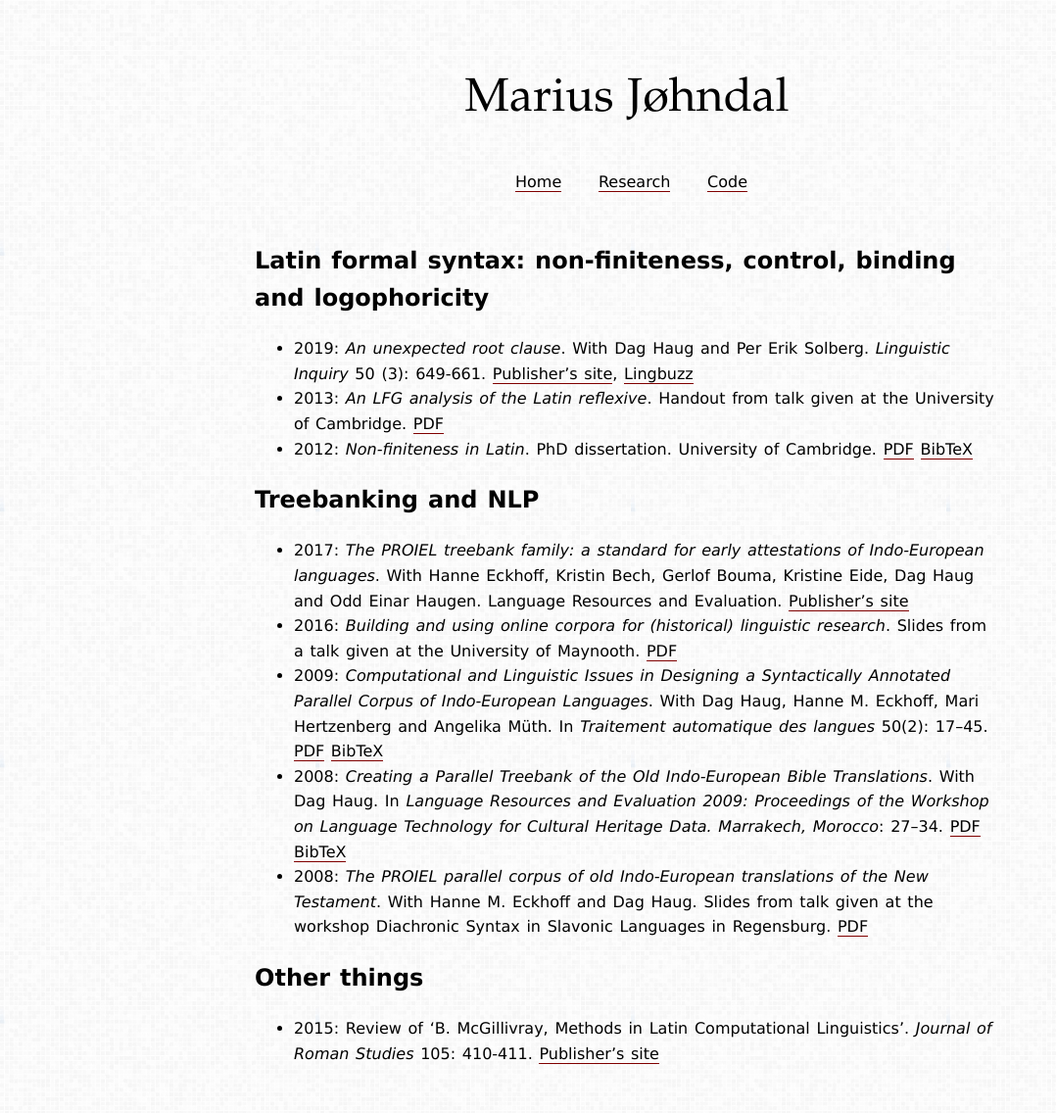
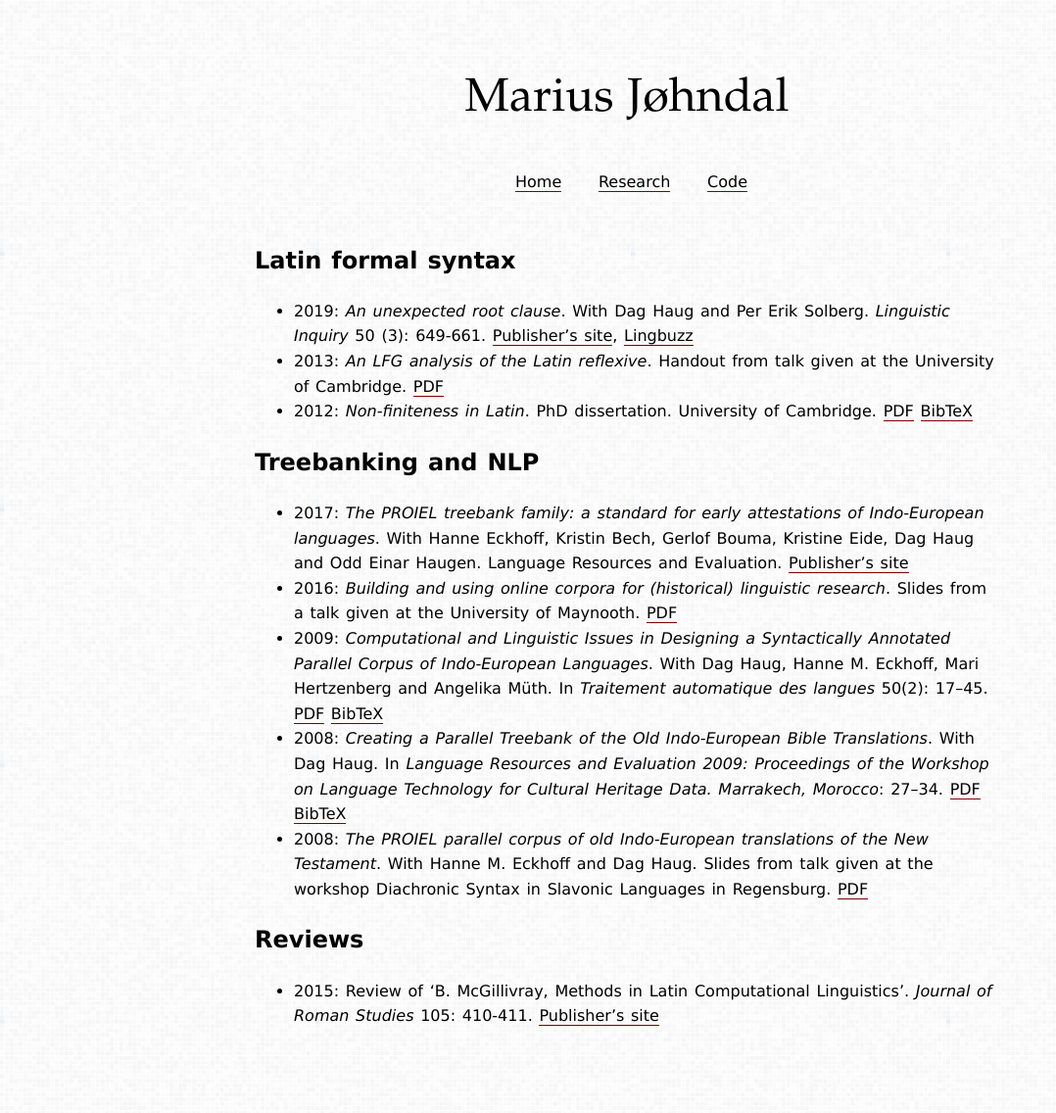
Before and after one commit to mlj/mlj.github.io, a Jekyll site: the page built from research/index.md, in a window 1280 px wide. Shown: the whole page at 98% size, without its empty margins (0-1078 px from the left). Built offline with Jekyll 4.4.1, drawn with Linux system fonts in a browser that asks for light colours; some web fonts are replaced; our own code applies the rules of GitHub Pages for plain Markdown files; after the commit the page ends 1098 px from its top, so only the background shows below that.

Commit message:
Update research heading

```diff
--- a/research/index.md
+++ b/research/index.md
@@ -2,7 +2,7 @@
 layout: page
 ---
 
-## Latin formal syntax: non-finiteness, control, binding and logophoricity
+## Latin formal syntax
 
 * 2019: _An unexpected root clause_. With Dag Haug and Per Erik Solberg.  _Linguistic Inquiry_ 50 (3): 649-661. [Publisher's site](https://www.mitpressjournals.org/doi/full/10.1162/ling_a_00296), [Lingbuzz](http://ling.auf.net/lingbuzz/003359)
 * 2013: _An LFG analysis of the Latin reflexive_. Handout from talk given at the University of Cambridge. [PDF](johndal-2013-reflexives.pdf)
@@ -16,6 +16,6 @@ layout: page
 * 2008: _Creating a Parallel Treebank of the Old Indo-European Bible Translations_. With Dag Haug. In _Language Resources and Evaluation 2009: Proceedings of the Workshop on Language Technology for Cultural Heritage Data. Marrakech, Morocco_: 27–34. [PDF](http://www.lrec-conf.org/proceedings/lrec2008/workshops/W22_Proceedings.pdf#page=31) [BibTeX](proiel-2008-marrakech-paper.bib)
 * 2008: _The PROIEL parallel corpus of old Indo-European translations of the New Testament_. With Hanne M. Eckhoff and Dag Haug. Slides from talk given at the workshop Diachronic Syntax in Slavonic Languages in Regensburg. [PDF](http://www.hf.uio.no/ifikk/english/research/projects/proiel/Activities/proiel/publications/regensburgslides.pdf)
 
-## Other things
+## Reviews
 
 * 2015: Review of 'B. McGillivray, Methods in Latin Computational Linguistics'. _Journal of Roman Studies_ 105: 410-411. [Publisher's site](http://journals.cambridge.org/abstract_S0075435815001112)
```
